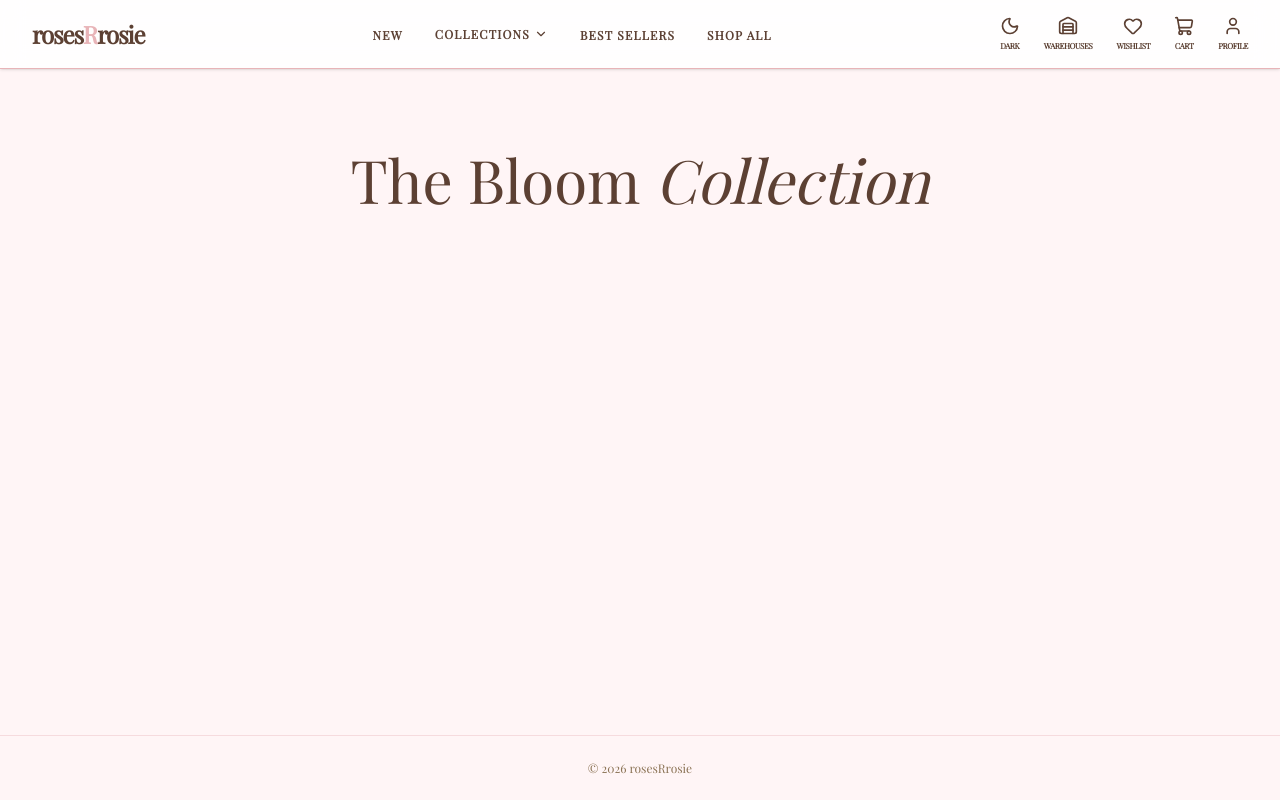
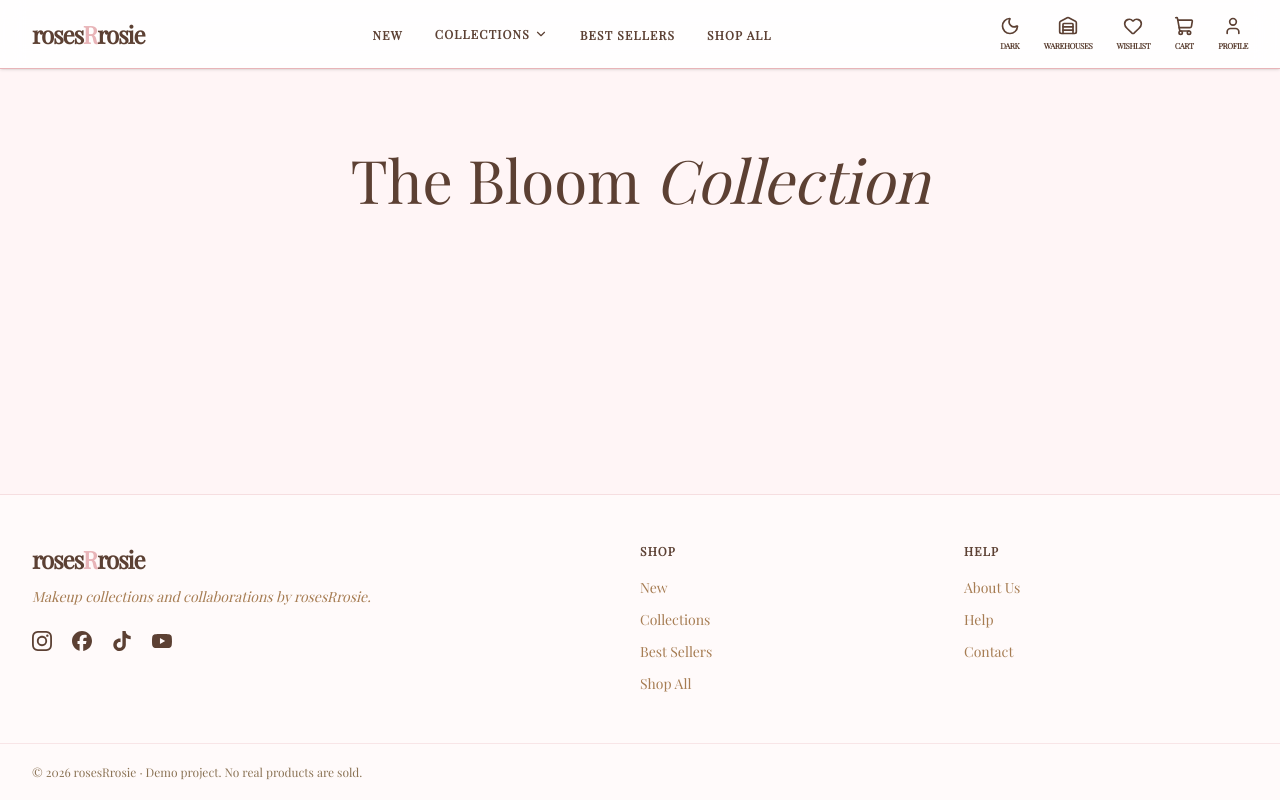
Before and after one commit to whoisnehir/rosesRrosie, a React (Vite) app in the folder frontend/: page / in a window 1280 px wide. Built offline with nearby package versions, Linux system fonts and the light colour scheme.

Commit message:
feat: add a footer with navigation, demo social links and the demo notice

```diff
--- a/frontend/package.json
+++ b/frontend/package.json
@@ -17,6 +17,7 @@
         "lucide-react": "^1.7.0",
         "react": "^19.2.4",
         "react-dom": "^19.2.4",
+        "react-icons": "^5.7.0",
         "react-router-dom": "^7.14.0"
     },
     "devDependencies": {
--- /dev/null
+++ b/frontend/src/components/Footer.jsx
@@ -0,0 +1,62 @@
+import { Link } from 'react-router-dom';
+import { infoLinks, menuLinks } from '../data/navigation';
+import { socialLinks } from '../data/socialLinks';
+
+const BRAND_TAGLINE = 'Makeup collections and collaborations by rosesRrosie.';
+
+const footerColumns = [
+    { title: 'Shop', links: menuLinks },
+    { title: 'Help', links: infoLinks },
+];
+
+const Footer = () => (
+    <footer className="border-t border-line/40 bg-card/50 text-ink">
+        <div className="max-w-7xl mx-auto px-6 lg:px-8 py-12 grid grid-cols-2 gap-10 md:grid-cols-[2fr_1fr_1fr]">
+            <div className="col-span-2 md:col-span-1">
+                <Link to="/" className="text-2xl font-bold tracking-tighter">
+                    roses<span className="text-accent">R</span>rosie
+                </Link>
+                <p className="mt-3 text-sm italic text-secondary">{BRAND_TAGLINE}</p>
+                <ul className="mt-6 flex items-center gap-5">
+                    {socialLinks.map(({ name, href, Icon }) => (
+                        <li key={name}>
+                            <a
+                                href={href}
+                                target="_blank"
+                                rel="noopener noreferrer"
+                                aria-label={`${name} (demo link)`}
+                                title={`${name} (demo link)`}
+                                className="block hover:text-accent transition-colors"
+                            >
+                                <Icon size={20} aria-hidden="true" />
+                            </a>
+                        </li>
+                    ))}
+                </ul>
+            </div>
+
+            {footerColumns.map(({ title, links }) => (
+                <nav key={title} aria-label={title}>
+                    <h2 className="mb-4 text-xs font-bold uppercase tracking-widest">{title}</h2>
+                    <ul className="space-y-2">
+                        {links.map(({ to, label }) => (
+                            <li key={to}>
+                                <Link to={to} className="text-sm text-secondary hover:text-accent transition-colors">
+                                    {label}
+                                </Link>
+                            </li>
+                        ))}
+                    </ul>
+                </nav>
+            ))}
+        </div>
+
+        <div className="border-t border-line/30">
+            <p className="max-w-7xl mx-auto px-6 lg:px-8 py-5 text-xs text-muted text-center md:text-left">
+                © {new Date().getFullYear()} rosesRrosie · Demo project. No real products are sold.
+            </p>
+        </div>
+    </footer>
+);
+
+export default Footer;
--- a/frontend/src/data/navigation.js
+++ b/frontend/src/data/navigation.js
@@ -5,3 +5,10 @@ export const menuLinks = [
     { to: '/best-sellers', label: 'Best Sellers' },
     { to: '/shop', label: 'Shop All' },
 ];
+
+// Information pages, linked from the footer
+export const infoLinks = [
+    { to: '/about', label: 'About Us' },
+    { to: '/help', label: 'Help' },
+    { to: '/contact', label: 'Contact' },
+];
--- /dev/null
+++ b/frontend/src/data/socialLinks.js
@@ -0,0 +1,8 @@
+import { SiFacebook, SiInstagram, SiTiktok, SiYoutube } from 'react-icons/si';
+
+export const socialLinks = [
+    { name: 'Instagram', href: 'https://www.instagram.com/', Icon: SiInstagram },
+    { name: 'Facebook', href: 'https://www.facebook.com/', Icon: SiFacebook },
+    { name: 'TikTok', href: 'https://www.tiktok.com/', Icon: SiTiktok },
+    { name: 'YouTube', href: 'https://www.youtube.com/', Icon: SiYoutube },
+];
--- a/frontend/src/layouts/RootLayout.jsx
+++ b/frontend/src/layouts/RootLayout.jsx
@@ -1,4 +1,5 @@
 import { Outlet } from 'react-router-dom';
+import Footer from '../components/Footer';
 import Navbar from '../components/Navbar';
 
 // Shared frame of every public page: the fixed header, the current page and the footer.
@@ -8,9 +9,7 @@ const RootLayout = () => (
         <main className="flex-1 flex flex-col">
             <Outlet />
         </main>
-        <footer className="border-t border-line/40 py-6 text-center text-xs text-muted">
-            © {new Date().getFullYear()} rosesRrosie
-        </footer>
+        <Footer />
     </div>
 );
 
```
Also changed, not shown: 1 other file (tests, documents, lock files or other folders).
